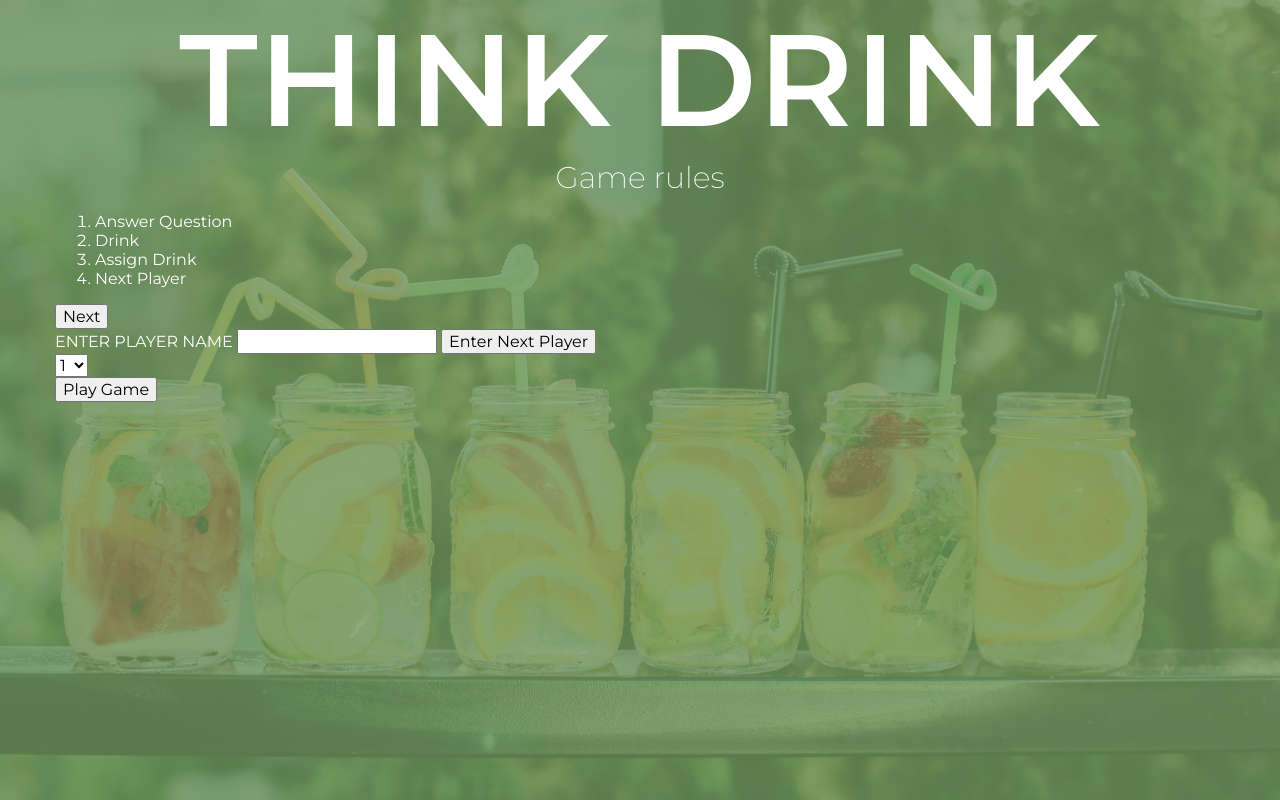
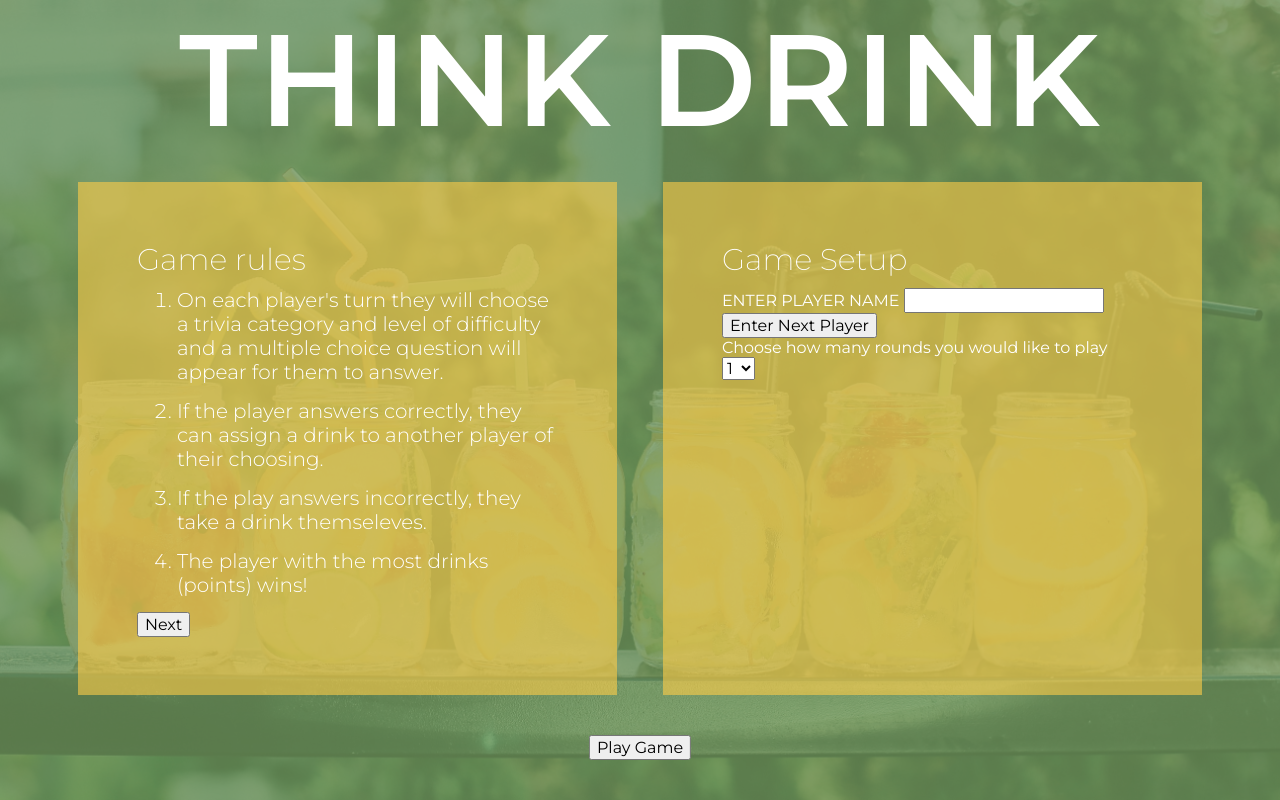
Before and after one commit to alextait1/think-drink, a website: page rules.html in a window 1280 px wide. Drawn offline with nearby package versions, Linux system fonts and the light colour scheme.

Commit message:
playing with rules page styles

```diff
--- a/dev/styles/partials/_rules.scss
+++ b/dev/styles/partials/_rules.scss
@@ -1,3 +1,7 @@
+.rules__header{
+	text-align: center;
+}
+
 main {
 	background-image: url(../../assets/masonjars.jpeg);
 	background-repeat: no-repeat;
@@ -6,26 +10,42 @@ main {
 	position: relative;
 }
 
+
 .overlay {
 	position: absolute;
-	// top: 0;
-	// right: 0;
-	// left
 	height: 100%;
 	width: 100%;
 	background: rgba(113,151,91,.8);
-	// mix-blend-mode: multiply;
 }
 
-.rules {
-	// height: 100vh;
-	h1, h2 {
-		text-align: center;
-	}
-	// background: #71975b;
-
-}
 
 .main label {
 	text-transform: uppercase;
 }
+
+.rules-left, .rules-right {
+	width:50%;
+	padding: 5%;
+	margin: 2%;
+	background: rgba(255, 205, 73, 0.6);
+}
+
+.rules-h2{
+	padding-bottom: 10px;
+}
+
+.rules-list{
+	margin: 0;
+	li{
+		margin-bottom: 15px;
+		font-size: 20px;
+		font-weight: 300;
+	}
+}
+
+.play__button{
+	position: absolute;
+	bottom: 5%;
+	left: 50%;
+	transform: translateX(-50%);
+}
--- a/rules.html
+++ b/rules.html
@@ -11,18 +11,22 @@
 	<main>
 		<div class="overlay">
 			<div class="wrapper">
-				<section class="rules">
+				<header class="rules__header">
 					<h1>Think Drink</h1>
-					<h2>Game rules</h2>
-					<ol>
-						<li>Answer Question</li>
-						<li>Drink</li>
-						<li>Assign Drink</li>
-						<li>Next Player</li>
+				</header>
+				<div class="rules__container flex">
+					<section class="rules-left">
+						<h2 class="rules-h2">Game rules</h2>
+						<ol class="rules-list">
+							<li>On each player's turn they will choose a trivia category and level of difficulty and a multiple choice question will appear for them to answer.</li>
+							<li>If the player answers correctly, they can assign a drink to another player of their choosing.</li>
+							<li>If the play answers incorrectly, they take a drink themseleves.</li>
+							<li>The player with the most drinks (points) wins!</li>
 						</ol>
 						<a href="#main"><button>Next</button></a>
 					</section>
-				<section class="setup">
+					<section class="rules-right">
+						<h2 class="rules-h2">Game Setup</h2>
 						<section id="main" class="main">
 							<label for="player__name">Enter Player Name</label>
 							<input type="text" name="player__name" placeholder="" class="player__name">
@@ -31,6 +35,7 @@
 						<section class="player__name-display">
 							<!-- dynmaic content goes here -->
 						</section>
+						<label for="rounds">Choose how many rounds you would like to play</label>
 						<select name="rounds" id="rounds">
 							<option value="1">1</option>
 							<option value="2">2</option>
@@ -39,6 +44,7 @@
 							<option value="5">5</option>
 						</select>
 					</section>
+				</div>
 
 				<a href="game.html"><button class="play__button">Play Game</button></a>
 			</div>
```
Also changed, not shown: dev/scripts/main.js (+3 -25 lines), public/scripts/main.js (+0 -20 lines), public/styles/style.css. Lines whose indentation alone changed are shown as unchanged.
